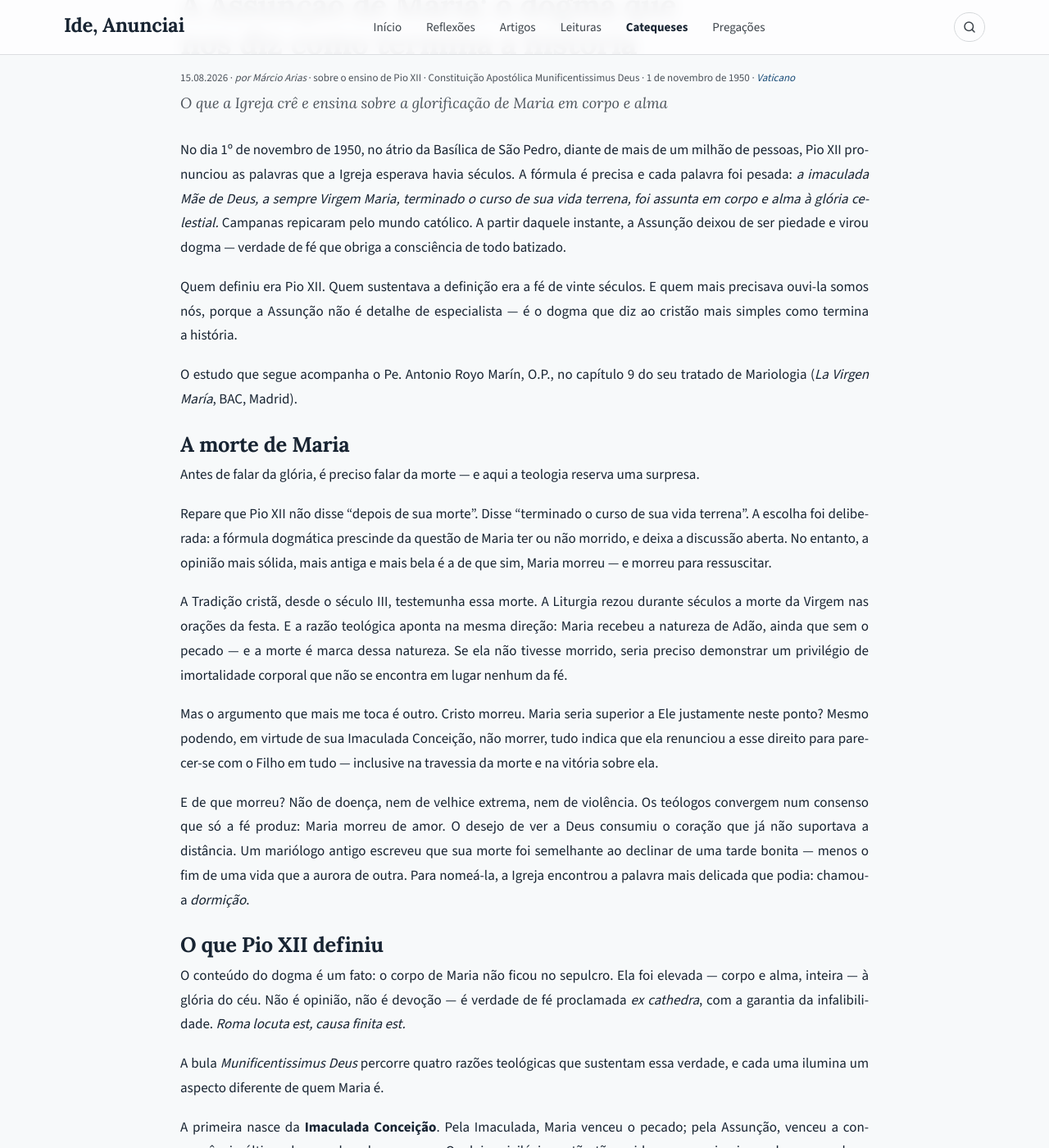
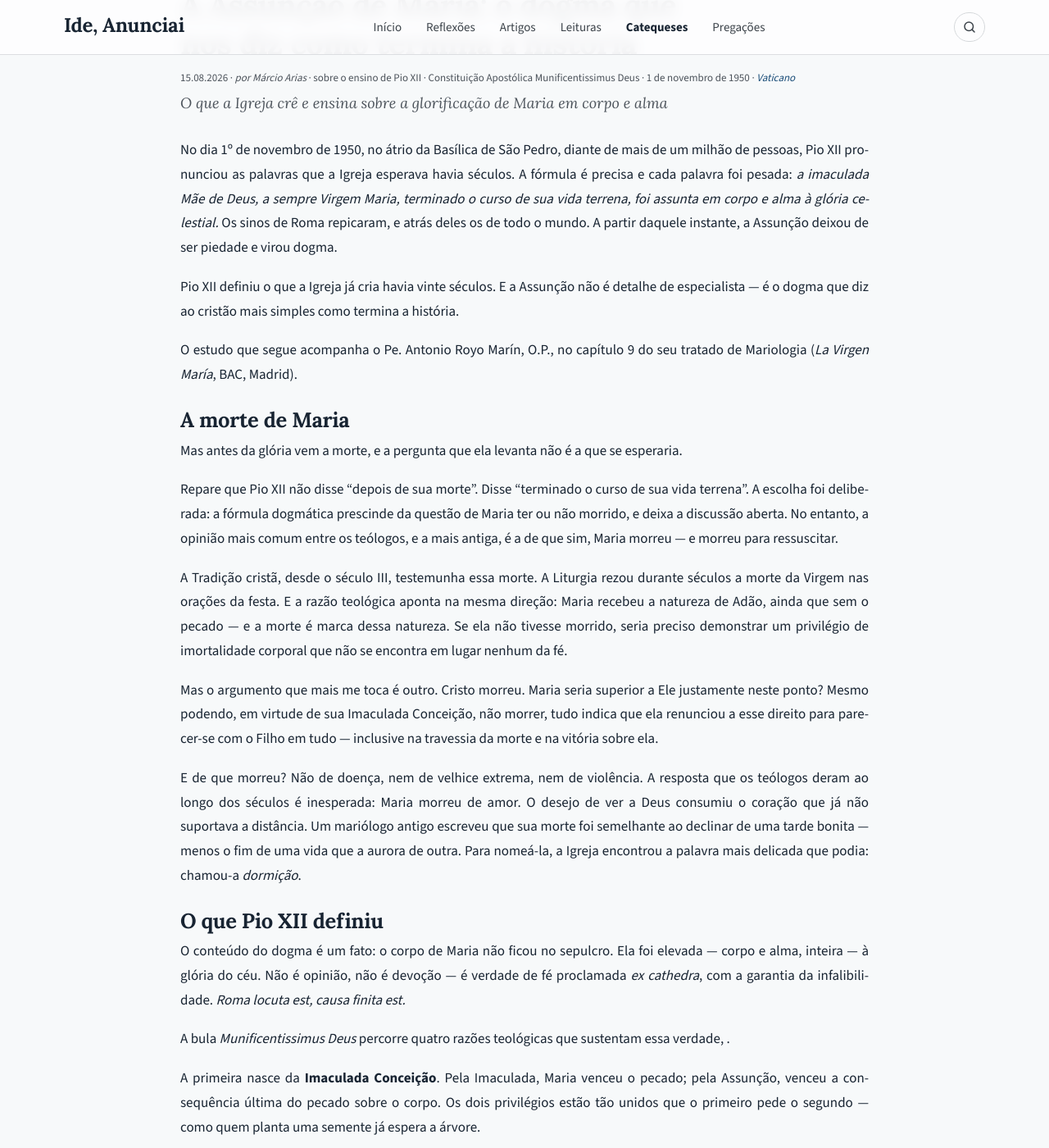
Before and after one commit to admariam/liturgiadiaria, a Jekyll site: the page built from _catequeses/a-assuncao-de-maria.md, in a window 1280 px wide and 1400 px high, scrolled down 493 px. Shown: the whole window at 82% size. Built offline with Jekyll 4.4.1, drawn with Linux system fonts in a browser that asks for light colours; some of the changed text lies outside the part shown.

Commit message:
Assuncao: remove frases com cara de IA

```diff
--- a/_catequeses/a-assuncao-de-maria.md
+++ b/_catequeses/a-assuncao-de-maria.md
@@ -13,29 +13,29 @@ imagem: /assets/img/catequese-assuncao.jpg
 resumo: "A Assunção não é um privilégio que afasta Maria de nós — é uma promessa que nos diz como a história de cada um pode terminar. Se ela foi elevada em corpo e alma, é porque o destino do corpo importa a Deus."
 ---
 
-No dia 1º de novembro de 1950, no átrio da Basílica de São Pedro, diante de mais de um milhão de pessoas, Pio XII pronunciou as palavras que a Igreja esperava havia séculos. A fórmula é precisa e cada palavra foi pesada: *a imaculada Mãe de Deus, a sempre Virgem Maria, terminado o curso de sua vida terrena, foi assunta em corpo e alma à glória celestial.* Campanas repicaram pelo mundo católico. A partir daquele instante, a Assunção deixou de ser piedade e virou dogma — verdade de fé que obriga a consciência de todo batizado.
+No dia 1º de novembro de 1950, no átrio da Basílica de São Pedro, diante de mais de um milhão de pessoas, Pio XII pronunciou as palavras que a Igreja esperava havia séculos. A fórmula é precisa e cada palavra foi pesada: *a imaculada Mãe de Deus, a sempre Virgem Maria, terminado o curso de sua vida terrena, foi assunta em corpo e alma à glória celestial.* Os sinos de Roma repicaram, e atrás deles os de todo o mundo. A partir daquele instante, a Assunção deixou de ser piedade e virou dogma.
 
-Quem definiu era Pio XII. Quem sustentava a definição era a fé de vinte séculos. E quem mais precisava ouvi-la somos nós, porque a Assunção não é detalhe de especialista — é o dogma que diz ao cristão mais simples como termina a história.
+Pio XII definiu o que a Igreja já cria havia vinte séculos. E a Assunção não é detalhe de especialista — é o dogma que diz ao cristão mais simples como termina a história.
 
 O estudo que segue acompanha o Pe. Antonio Royo Marín, O.P., no capítulo 9 do seu tratado de Mariologia (*La Virgen María*, BAC, Madrid).
 
 ## A morte de Maria
 
-Antes de falar da glória, é preciso falar da morte — e aqui a teologia reserva uma surpresa.
+Mas antes da glória vem a morte, e a pergunta que ela levanta não é a que se esperaria.
 
-Repare que Pio XII não disse "depois de sua morte". Disse "terminado o curso de sua vida terrena". A escolha foi deliberada: a fórmula dogmática prescinde da questão de Maria ter ou não morrido, e deixa a discussão aberta. No entanto, a opinião mais sólida, mais antiga e mais bela é a de que sim, Maria morreu — e morreu para ressuscitar.
+Repare que Pio XII não disse "depois de sua morte". Disse "terminado o curso de sua vida terrena". A escolha foi deliberada: a fórmula dogmática prescinde da questão de Maria ter ou não morrido, e deixa a discussão aberta. No entanto, a opinião mais comum entre os teólogos, e a mais antiga, é a de que sim, Maria morreu — e morreu para ressuscitar.
 
 A Tradição cristã, desde o século III, testemunha essa morte. A Liturgia rezou durante séculos a morte da Virgem nas orações da festa. E a razão teológica aponta na mesma direção: Maria recebeu a natureza de Adão, ainda que sem o pecado — e a morte é marca dessa natureza. Se ela não tivesse morrido, seria preciso demonstrar um privilégio de imortalidade corporal que não se encontra em lugar nenhum da fé.
 
 Mas o argumento que mais me toca é outro. Cristo morreu. Maria seria superior a Ele justamente neste ponto? Mesmo podendo, em virtude de sua Imaculada Conceição, não morrer, tudo indica que ela renunciou a esse direito para parecer-se com o Filho em tudo — inclusive na travessia da morte e na vitória sobre ela.
 
-E de que morreu? Não de doença, nem de velhice extrema, nem de violência. Os teólogos convergem num consenso que só a fé produz: Maria morreu de amor. O desejo de ver a Deus consumiu o coração que já não suportava a distância. Um mariólogo antigo escreveu que sua morte foi semelhante ao declinar de uma tarde bonita — menos o fim de uma vida que a aurora de outra. Para nomeá-la, a Igreja encontrou a palavra mais delicada que podia: chamou-a *dormição*.
+E de que morreu? Não de doença, nem de velhice extrema, nem de violência. A resposta que os teólogos deram ao longo dos séculos é inesperada: Maria morreu de amor. O desejo de ver a Deus consumiu o coração que já não suportava a distância. Um mariólogo antigo escreveu que sua morte foi semelhante ao declinar de uma tarde bonita — menos o fim de uma vida que a aurora de outra. Para nomeá-la, a Igreja encontrou a palavra mais delicada que podia: chamou-a *dormição*.
 
 ## O que Pio XII definiu
 
 O conteúdo do dogma é um fato: o corpo de Maria não ficou no sepulcro. Ela foi elevada — corpo e alma, inteira — à glória do céu. Não é opinião, não é devoção — é verdade de fé proclamada *ex cathedra*, com a garantia da infalibilidade. *Roma locuta est, causa finita est.*
 
-A bula *Munificentissimus Deus* percorre quatro razões teológicas que sustentam essa verdade, e cada uma ilumina um aspecto diferente de quem Maria é.
+A bula *Munificentissimus Deus* percorre quatro razões teológicas que sustentam essa verdade, .
 
 A primeira nasce da **Imaculada Conceição**. Pela Imaculada, Maria venceu o pecado; pela Assunção, venceu a consequência última do pecado sobre o corpo. Os dois privilégios estão tão unidos que o primeiro pede o segundo — como quem planta uma semente já espera a árvore.
 
@@ -43,11 +43,11 @@ A segunda toca a **maternidade divina**. O corpo que concebeu o Verbo, que o ali
 
 A terceira vem da condição de **Nova Eva**. Na luta contra o pecado e a morte, Maria esteve ao lado de Cristo como nenhuma outra criatura. A ressurreição d'Ele foi a vitória final dessa luta — e ela, que participou de cada passo, não ficaria de fora do desfecho.
 
-A quarta é a mais abrangente: a Assunção coroa tudo. Pio XII resume numa frase que vale ouvir inteira, porque nela se percebe o peso de quem fala em nome de Pedro: a augusta Mãe de Deus, unida a Jesus Cristo desde toda a eternidade, imaculada na conceição, virgem na maternidade, generosa sócia do Redentor — *foi preservada da corrupção do sepulcro* e, vencida a morte como antes por seu Filho, *foi elevada em alma e corpo à glória do céu*.
+Por fim, Pio XII resume tudo numa frase solene: a augusta Mãe de Deus, unida a Jesus Cristo desde toda a eternidade, imaculada na conceição, virgem na maternidade, generosa sócia do Redentor — *foi preservada da corrupção do sepulcro* e, vencida a morte como antes por seu Filho, *foi elevada em alma e corpo à glória do céu*.
 
 ## Como aconteceu
 
-Pintores imaginaram Maria sendo carregada por anjos. A realidade teológica é outra, e mais impressionante.
+Pintores imaginaram Maria sendo carregada por anjos. A teologia diz outra coisa.
 
 Maria morreu. Sua alma se separou do corpo e entrou imediatamente no céu, onde ficou — nas palavras do Pe. Royo Marín — *incandescente de glória*. Seu corpo foi levado ao sepulcro pelos discípulos do Senhor.
 
```
